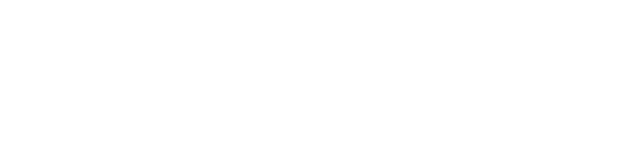
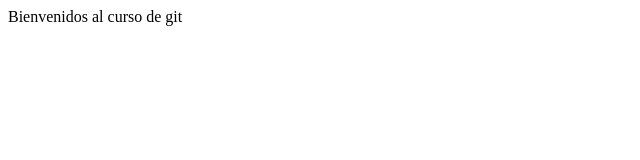
Before and after one commit to juancamilosalazarrestrepo/cursogit, a plain HTML site: page index.html in a window 1280 px wide. Shown: the whole page, without its empty margins (0-640 px from the left). Drawn offline with Linux system fonts and the light colour scheme.

Commit message:
local push

```diff
--- a/index.html
+++ b/index.html
@@ -9,7 +9,7 @@
 </head>
 
 <body>
-
+    Bienvenidos al curso de git
 </body>
 
 </html>
```
